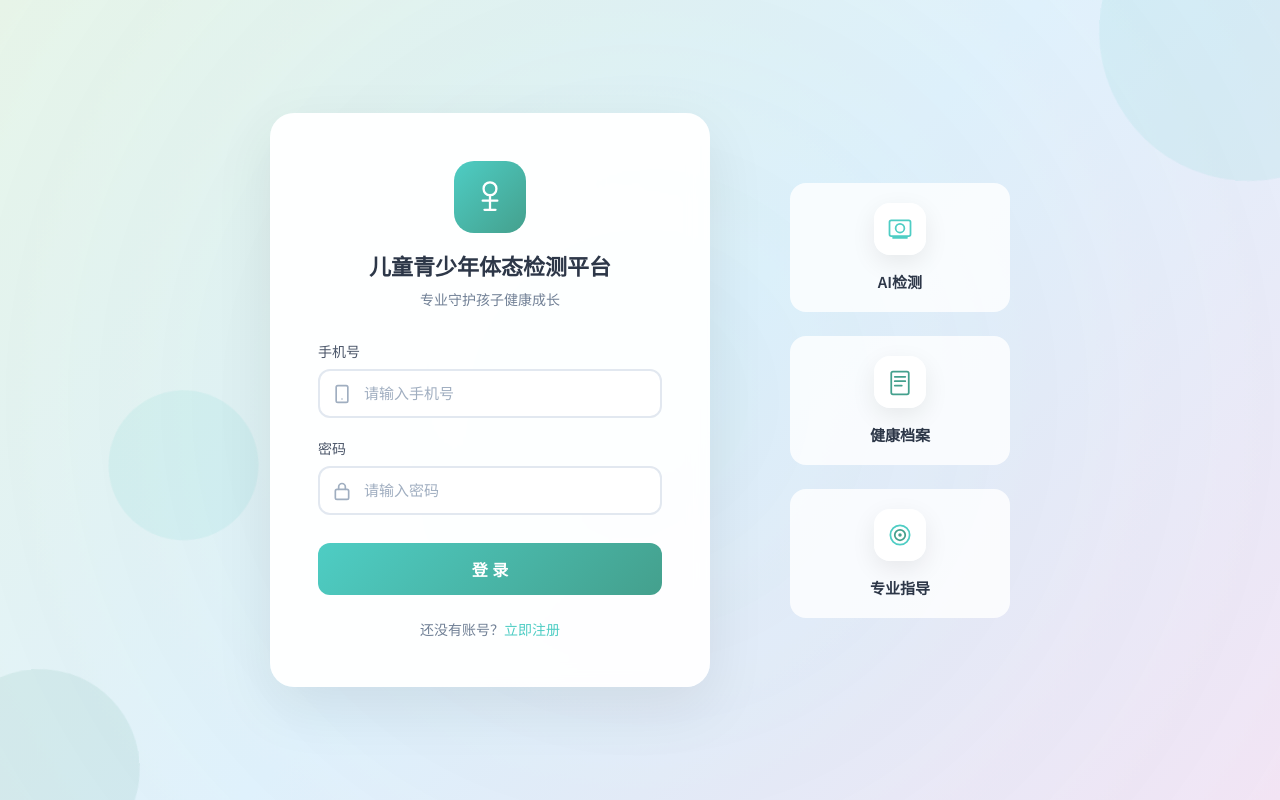
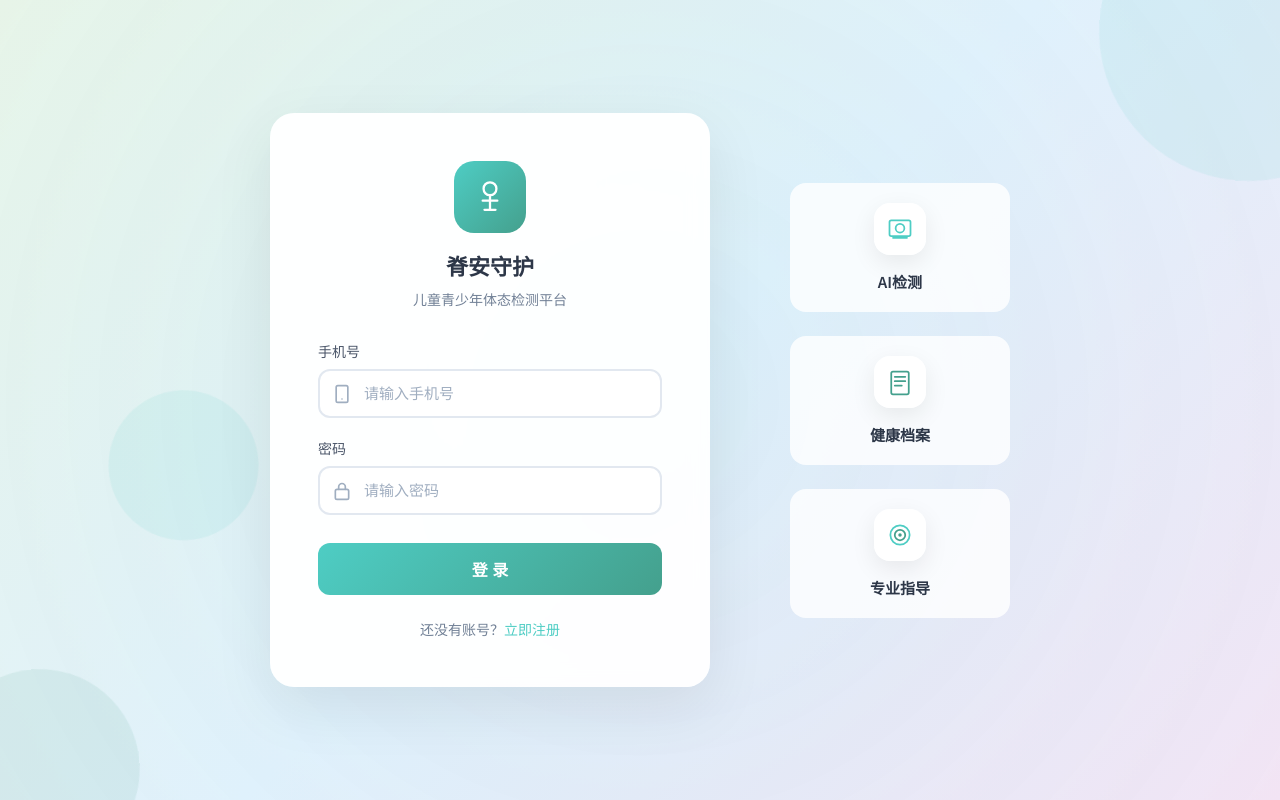
Before and after one commit to 7days666/posture-detection, a React (Vite) app in the folder frontend/: page /login in a window 1280 px wide. Shown: the top 800 px of the page. Built offline with nearby package versions, Linux system fonts and the light colour scheme.

Commit message:
feat: 更新平台名称为脊安守护

```diff
--- a/frontend/index.html
+++ b/frontend/index.html
@@ -3,7 +3,7 @@
   <head>
     <meta charset="UTF-8" />
     <meta name="viewport" content="width=device-width, initial-scale=1.0" />
-    <title>儿童青少年体态检测平台</title>
+    <title>脊安守护-儿童青少年体态检测平台</title>
     <link rel="preconnect" href="https://fonts.googleapis.com">
     <link href="https://fonts.googleapis.com/css2?family=Noto+Sans+SC:wght@400;500;600;700&display=swap" rel="stylesheet">
   </head>
--- a/frontend/src/pages/Home.tsx
+++ b/frontend/src/pages/Home.tsx
@@ -97,7 +97,7 @@ export default function Home() {
     <div className="home-container">
       <header className="home-header">
         <div className="header-bg"></div>
-        <h1>儿童青少年体态检测平台</h1>
+        <h1>脊安守护</h1>
       </header>
 
       <div className="home-content">
--- a/frontend/src/pages/Login.tsx
+++ b/frontend/src/pages/Login.tsx
@@ -55,8 +55,8 @@ export default function Login() {
           <div className="icon">
             <LogoIcon />
           </div>
-          <h1>儿童青少年体态检测平台</h1>
-          <p>专业守护孩子健康成长</p>
+          <h1>脊安守护</h1>
+          <p>儿童青少年体态检测平台</p>
         </div>
 
         {justRegistered && (
--- a/frontend/src/pages/Register.tsx
+++ b/frontend/src/pages/Register.tsx
@@ -70,8 +70,8 @@ export default function Register() {
           <div className="icon">
             <LogoIcon />
           </div>
-          <h1>儿童青少年体态检测平台</h1>
-          <p>创建账号，开启健康管理</p>
+          <h1>脊安守护</h1>
+          <p>儿童青少年体态检测平台</p>
         </div>
 
         {error && (
```
